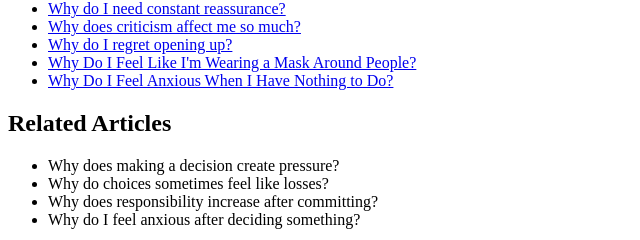
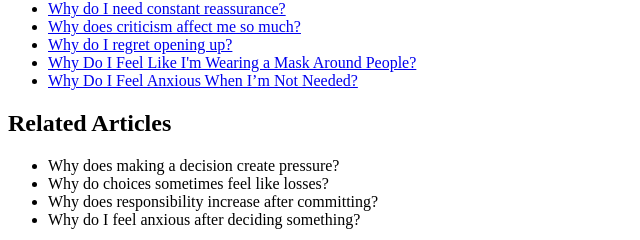
Before and after one commit to mozartltv-creator/52-feel-like-im-too-much, a plain HTML site: page index.html in a window 1280 px wide. Shown: the part 1067-1307 px from the top of the page, 0-640 px from the left. Drawn offline with Linux system fonts and the light colour scheme.

Commit message:
Update index.html

```diff
--- a/index.html
+++ b/index.html
@@ -75,7 +75,7 @@ Understanding this distinction restores proportionality without dismissing sensi
   <li><a href="https://mozartltv-creator.github.io/50-Why-Does-Criticism-Affect-Me-So-Much/">Why does criticism affect me so much?</a></li>
   <li><a href="https://mozartltv-creator.github.io/53-regret-opening-up/">Why do I regret opening up?</a></li>
   <li><a href="https://mozartltv-creator.github.io/58-Why-Do-I-Feel-Like-I-m-Wearing-a-Mask-Around-People/">Why Do I Feel Like I'm Wearing a Mask Around People?</a></li>
-  <li><a href="https://mozartltv-creator.github.io/57-Why-Do-I-Feel-Anxious-When-I-Have-Nothing-to-Do/">Why Do I Feel Anxious When I Have Nothing to Do?</a></li>
+    <li><a href="https://mozartltv-creator.github.io/57-Why-Do-I-Feel-Anxious-When-I-m-Not-Needed-/">Why Do I Feel Anxious When I’m Not Needed?</a></li>
 </ul>
   <h2>Related Articles</h2>
 <ul>
```
